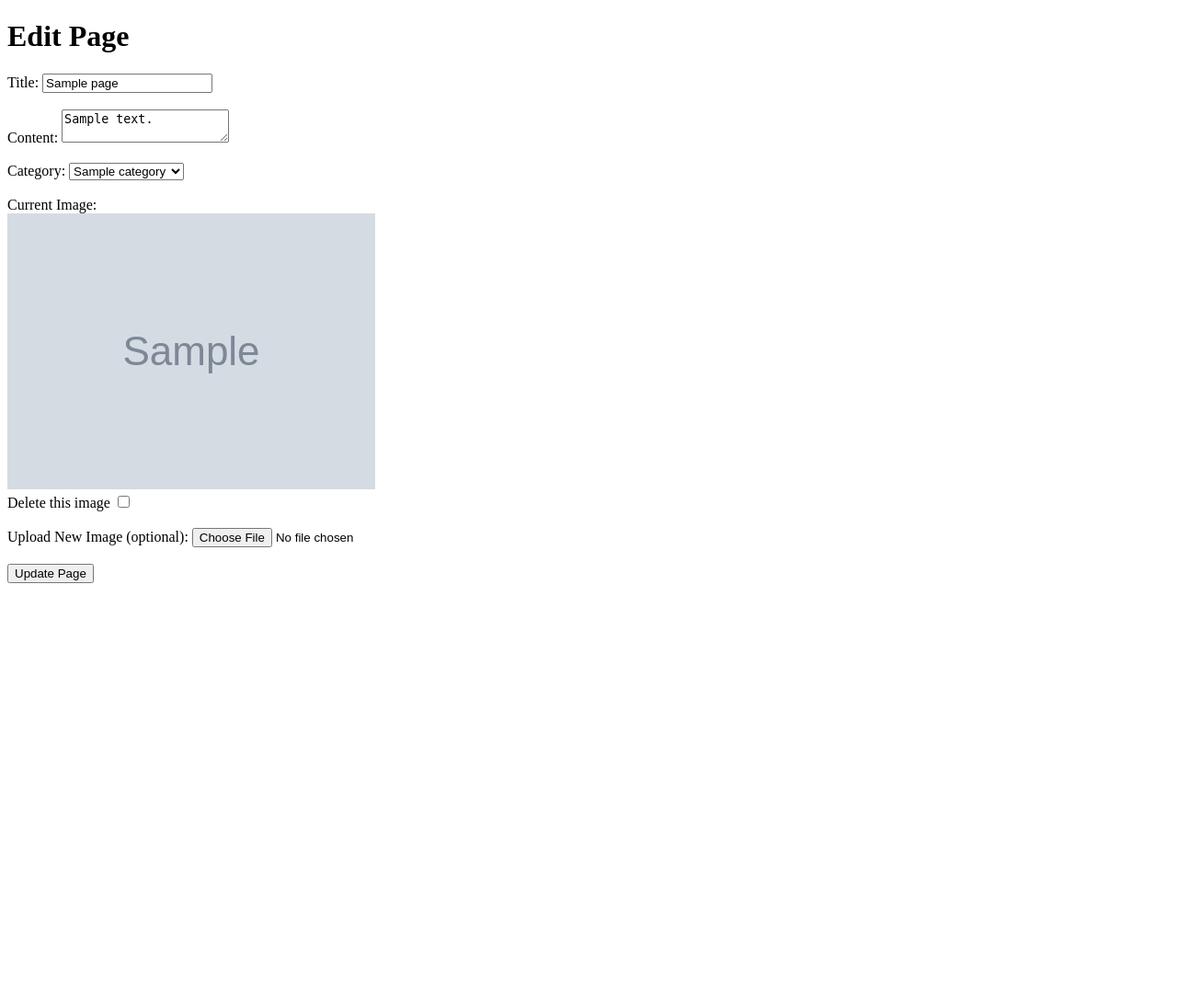
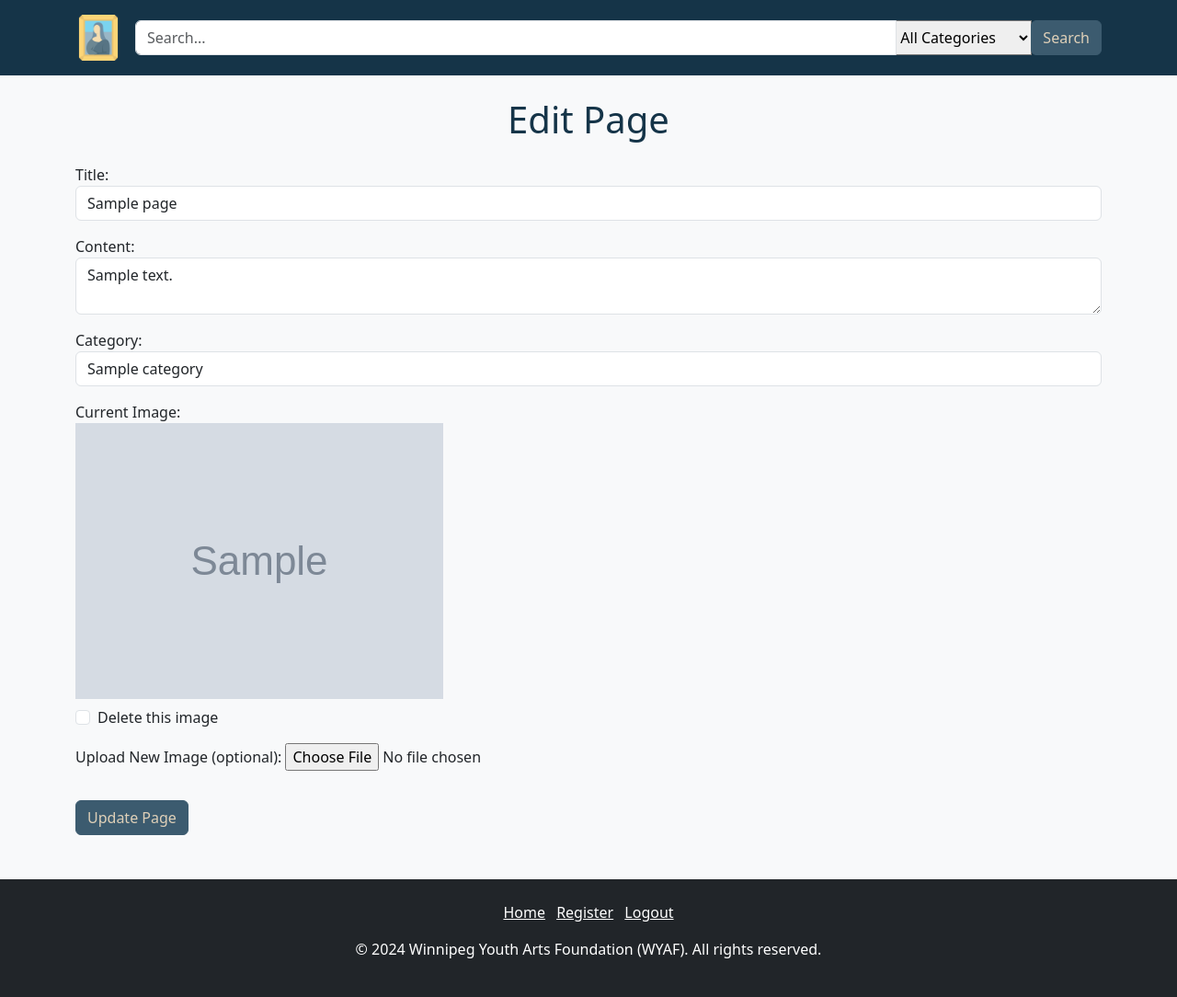
Before and after one commit to abhatti2/WYAF, a PHP site: page /edit_page.php?id=1 in a window 1280 px wide. Shown: the whole page at 92% size. Before the commit the page ends 634 px from the top, so only its background shows below. Run offline with PHP 8.4, Linux system fonts and the light colour scheme; the visitor is signed in with stand-in values (Sample User, id 1); tables that the repository leaves empty or names only in its code hold one stand-in row (values such as "Sample post"); grey boxes marked "Sample" are stand-in pictures; some libraries are stand-ins or nearby versions.

Commit message:
add footer.php

```diff
--- a/admin.php
+++ b/admin.php
@@ -74,6 +74,8 @@ $pages = $stmt->fetchAll();
         </table>
     </div>
 
+    <?php include 'footer.php'; ?>
+
     <script src="node_modules/jquery/dist/jquery.slim.min.js"></script>
     <script src="node_modules/@popperjs/core/dist/umd/popper.min.js"></script>
     <script src="node_modules/bootstrap/dist/js/bootstrap.min.js"></script>
--- a/edit_page.php
+++ b/edit_page.php
@@ -2,6 +2,7 @@
 // Start the session and include the database configuration file
 session_start();
 include 'config.php';
+include 'header.php'; // Include the header file
 
 // Enable error reporting for debugging
 ini_set('display_errors', 1);
@@ -173,35 +174,83 @@ $categories = $stmt->fetchAll();
 <head>
     <meta charset="UTF-8">
     <title>Edit Page</title>
+    <link href="node_modules/bootstrap/dist/css/bootstrap.min.css" rel="stylesheet"> <!-- Bootstrap CSS -->
+    <link href="styles.css" rel="stylesheet"> <!-- External CSS -->
 </head>
-<body>
-    <h1>Edit Page</h1>
-    <form method="POST" action="edit_page.php?id=<?php echo $page_id; ?>" enctype="multipart/form-data">
+<body class="bg-light text-dark">
+    <div class="container mt-4">
+        <h1 class="text-center mb-4 text-custom">Edit Page</h1>
+        <form method="POST" action="edit_page.php?id=<?php echo $page_id; ?>" enctype="multipart/form-data" class="needs-validation" novalidate>
+            <div class="form-group mb-3">
                 <label for="title">Title:</label>
-        <input type="text" id="title" name="title" value="<?php echo htmlspecialchars($page['title']); ?>" required><br><br>
+                <input type="text" id="title" name="title" class="form-control" value="<?php echo htmlspecialchars($page['title']); ?>" required>
+                <div class="invalid-feedback">Please provide a title.</div>
+            </div>
 
+            <div class="form-group mb-3">
                 <label for="content">Content:</label>
-        <textarea id="content" name="content" required><?php echo htmlspecialchars($page['content']); ?></textarea><br><br>
+                <textarea id="content" name="content" class="form-control" required><?php echo htmlspecialchars($page['content']); ?></textarea>
+                <div class="invalid-feedback">Please provide content.</div>
+            </div>
 
+            <div class="form-group mb-3">
                 <label for="category">Category:</label>
-        <select id="category" name="category_id" required>
+                <select id="category" name="category_id" class="form-control" required>
                     <option value="">Select a category</option>
                     <?php foreach ($categories as $category): ?>
-                <option value="<?php echo $category['id']; ?>" <?php if ($category['id'] == $page['category_id']) echo 'selected'; ?>><?php echo htmlspecialchars($category['name']); ?></option>
+                        <option value="<?php echo $category['id']; ?>" <?php if ($category['id'] == $page['category_id']) echo 'selected'; ?>>
+                            <?php echo htmlspecialchars($category['name']); ?>
+                        </option>
                     <?php endforeach; ?>
-        </select><br><br>
+                </select>
+                <div class="invalid-feedback">Please select a category.</div>
+            </div>
 
             <?php if ($image): ?>
+                <div class="form-group mb-3">
                     <label>Current Image:</label><br>
-            <img src="<?php echo htmlspecialchars($image['filepath']); ?>" alt="<?php echo htmlspecialchars($image['filename']); ?>" style="max-width: 100%; height: auto;"><br>
-            <label for="delete_image">Delete this image</label>
-            <input type="checkbox" id="delete_image" name="delete_image"><br><br>
+                    <img src="<?php echo htmlspecialchars($image['filepath']); ?>" alt="<?php echo htmlspecialchars($image['filename']); ?>" class="img-fluid mb-2"><br>
+                    <div class="form-check">
+                        <input type="checkbox" id="delete_image" name="delete_image" class="form-check-input">
+                        <label for="delete_image" class="form-check-label">Delete this image</label>
+                    </div>
+                </div>
             <?php endif; ?>
 
+            <div class="form-group mb-3">
                 <label for="image">Upload New Image (optional):</label>
-        <input type="file" id="image" name="image" accept="image/*"><br><br>
+                <input type="file" id="image" name="image" class="form-control-file">
+            </div>
 
-        <button type="submit">Update Page</button>
+            <button type="submit" class="btn btn-custom mt-3 mb-4">Update Page</button>
         </form>
+    </div>
+
+    <script src="node_modules/jquery/dist/jquery.slim.min.js"></script>
+    <script src="node_modules/@popperjs/core/dist/umd/popper.min.js"></script>
+    <script src="node_modules/bootstrap/dist/js/bootstrap.min.js"></script>
+    <script>
+        // Example starter JavaScript for disabling form submissions if there are invalid fields
+        (function() {
+            'use strict';
+            window.addEventListener('load', function() {
+                // Fetch all the forms we want to apply custom Bootstrap validation styles to
+                var forms = document.getElementsByClassName('needs-validation');
+                // Loop over them and prevent submission
+                var validation = Array.prototype.filter.call(forms, function(form) {
+                    form.addEventListener('submit', function(event) {
+                        if (form.checkValidity() === false) {
+                            event.preventDefault();
+                            event.stopPropagation();
+                        }
+                        form.classList.add('was-validated');
+                    }, false);
+                });
+            }, false);
+        })();
+    </script>
+
+    <?php include 'footer.php'; ?>
+
 </body>
 </html>
--- /dev/null
+++ b/footer.php
@@ -0,0 +1,21 @@
+<!DOCTYPE html>
+<html lang="en">
+<head>
+    <meta charset="UTF-8">
+    <title>Footer</title>
+    <link href="node_modules/bootstrap/dist/css/bootstrap.min.css" rel="stylesheet"> <!-- Bootstrap CSS -->
+    <link href="styles.css" rel="stylesheet"> <!-- External CSS -->
+</head>
+<body class="bg-light text-dark">
+    <footer class="bg-dark text-white py-4 mt-4">
+        <div class="container text-center">
+            <ul class="list-inline">
+                <li class="list-inline-item"><a href="index.php" class="text-white">Home</a></li>
+                <li class="list-inline-item"><a href="register.php" class="text-white">Register</a></li>
+                <li class="list-inline-item"><a href="logout.php" class="text-white">Logout</a></li>
+            </ul>
+            <p>&copy; <?php echo date("Y"); ?> Winnipeg Youth Arts Foundation (WYAF). All rights reserved.</p>
+        </div>
+    </footer>
+</body>
+</html>
--- a/index.php
+++ b/index.php
@@ -37,5 +37,6 @@ session_start();
     <script src="node_modules/jquery/dist/jquery.slim.min.js"></script>
     <script src="node_modules/@popperjs/core/dist/umd/popper.min.js"></script>
     <script src="node_modules/bootstrap/dist/js/bootstrap.min.js"></script>
+
 </body>
 </html>
--- a/list_categories.php
+++ b/list_categories.php
@@ -37,6 +37,8 @@ $categories = $stmt->fetchAll();
         </ul>
     </div>
 
+    <?php include 'footer.php'; ?>
+
     <script src="node_modules/jquery/dist/jquery.slim.min.js"></script>
     <script src="node_modules/@popperjs/core/dist/umd/popper.min.js"></script>
     <script src="node_modules/bootstrap/dist/js/bootstrap.min.js"></script>
--- a/list_pages.php
+++ b/list_pages.php
@@ -37,6 +37,8 @@ $pages = $stmt->fetchAll();
         </ul>
     </div>
 
+    <?php include 'footer.php'; ?>
+
     <script src="node_modules/jquery/dist/jquery.slim.min.js"></script>
     <script src="node_modules/@popperjs/core/dist/umd/popper.min.js"></script>
     <script src="node_modules/bootstrap/dist/js/bootstrap.min.js"></script>
--- a/list_pages_by_category.php
+++ b/list_pages_by_category.php
@@ -61,6 +61,8 @@ if ($category_id) {
         <a href="list_categories.php" class="btn btn-secondary mt-4">Back to Categories</a>
     </div>
 
+    <?php include 'footer.php'; ?>
+
     <script src="node_modules/jquery/dist/jquery.slim.min.js"></script>
     <script src="node_modules/@popperjs/core/dist/umd/popper.min.js"></script>
     <script src="node_modules/bootstrap/dist/js/bootstrap.min.js"></script>
--- a/view_page.php
+++ b/view_page.php
@@ -120,6 +120,8 @@ if ($page_id) {
         <a href="list_pages.php" class="btn btn-secondary mt-4 mb-5">Back to list</a> <!-- Added bottom margin -->
     </div>
 
+    <?php include 'footer.php'; ?>
+
     <script src="node_modules/jquery/dist/jquery.slim.min.js"></script>
     <script src="node_modules/@popperjs/core/dist/umd/popper.min.js"></script>
     <script src="node_modules/bootstrap/dist/js/bootstrap.min.js"></script>
```
Also changed, not shown: manage_categories.php (+19 -7 lines). Lines whose indentation alone changed are shown as unchanged.
